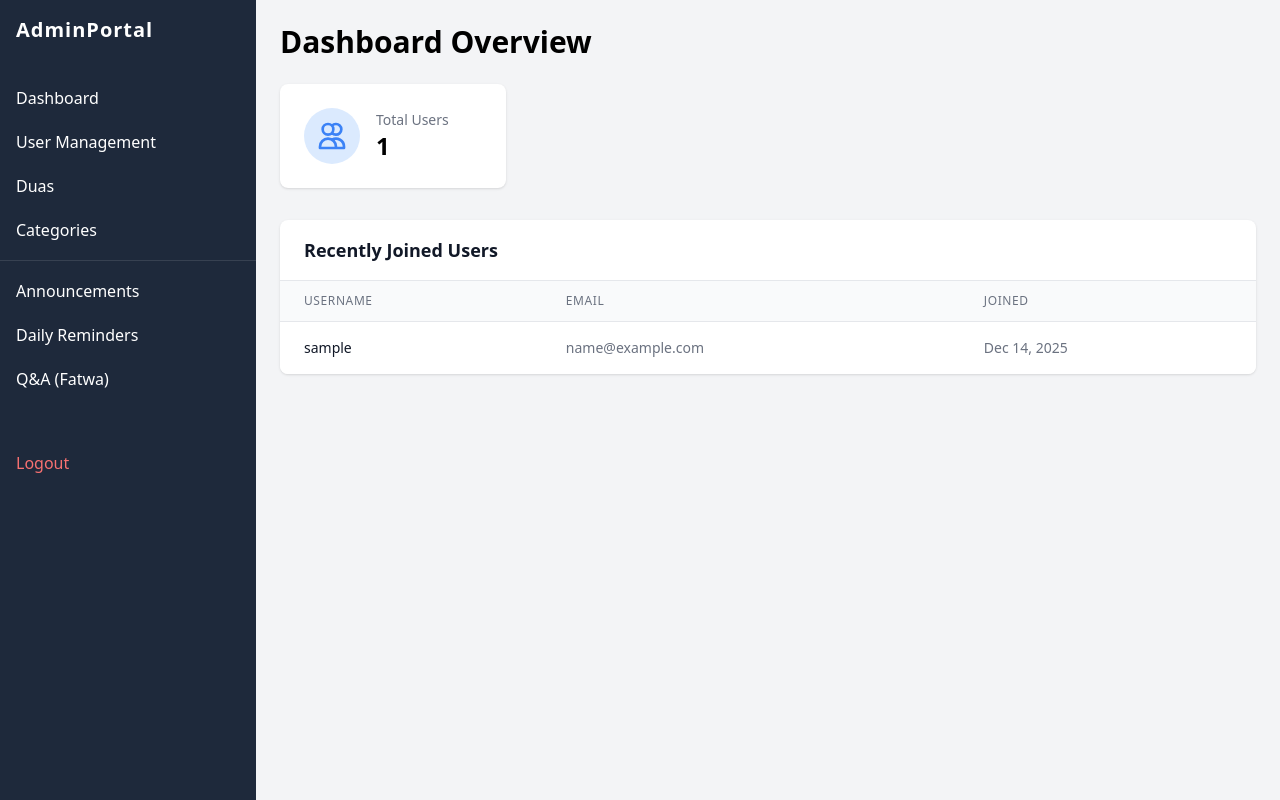
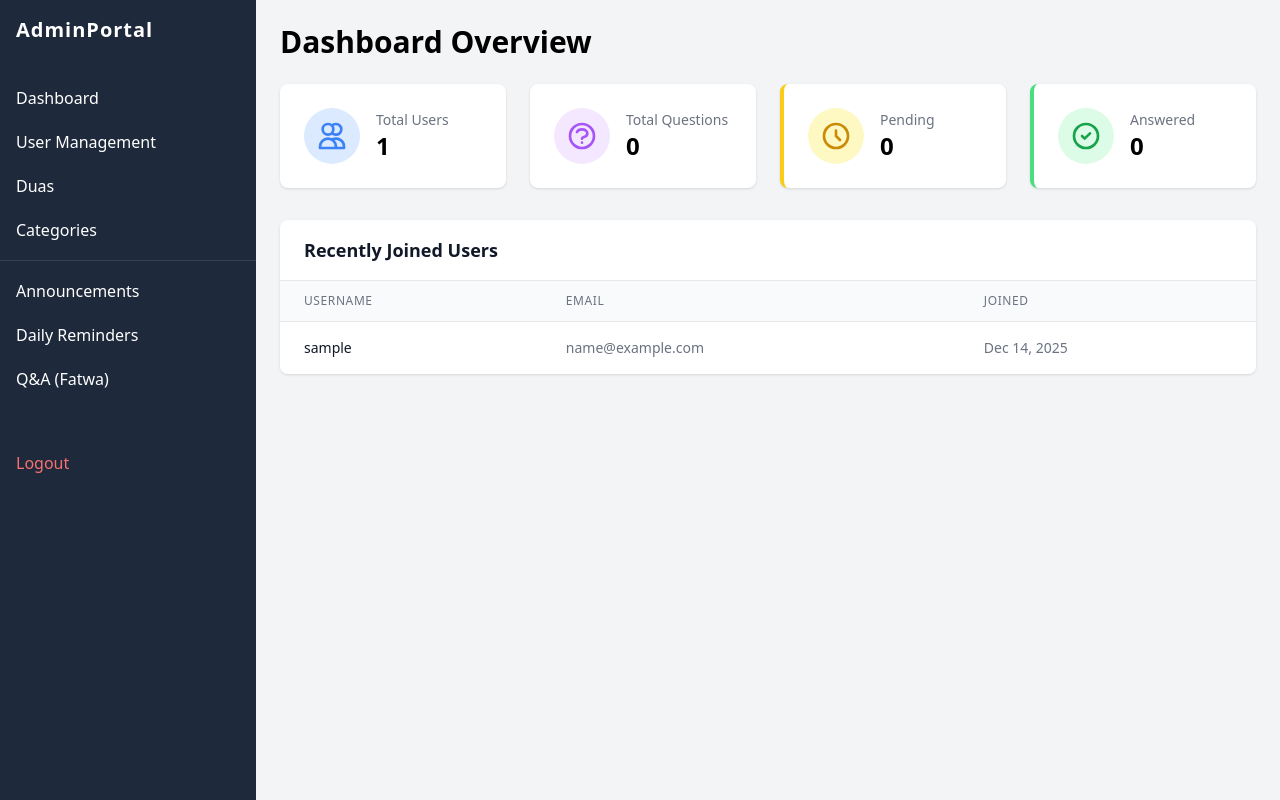
Before and after one commit to ibrahzuma/emuslimBackend, a Django app: page /dashboard/ in a window 1280 px wide. Run offline with Django 5.2, Linux system fonts and the light colour scheme; the visitor is signed in with stand-in values (Sample User, id 1); data comes from the database, SQL or seed files in the repository; data that the repository does not hold is empty; some libraries are stand-ins or nearby versions.

Commit message:
Add Q&A Stats to Dashboard Overview

```diff
--- a/dashboard/views.py
+++ b/dashboard/views.py
@@ -11,9 +11,15 @@ class DashboardHomeView(LoginRequiredMixin, AdminRequiredMixin, TemplateView):
     template_name = 'dashboard/index.html'
 
     def get_context_data(self, **kwargs):
+        from qna.models import Question
         context = super().get_context_data(**kwargs)
         context['total_users'] = User.objects.count()
         context['recent_users'] = User.objects.order_by('-date_joined')[:5]
+
+        # Q&A Stats
+        context['total_questions'] = Question.objects.count()
+        context['pending_questions'] = Question.objects.filter(status='PENDING').count()
+        context['answered_questions'] = Question.objects.filter(status='ANSWERED').count()
         return context
 
 class UserManagementView(LoginRequiredMixin, AdminRequiredMixin, ListView):
--- a/templates/dashboard/index.html
+++ b/templates/dashboard/index.html
@@ -18,6 +18,55 @@
                 <div class="ml-4">
                     <p class="text-gray-500 text-sm">Total Users</p>
                     <p class="text-2xl font-semibold">{{ total_users }}</p>
+                </div>
+            </div>
+        </div>
+
+        <!-- Total Questions -->
+        <div class="bg-white rounded-lg shadow p-6">
+            <div class="flex items-center">
+                <div class="p-3 rounded-full bg-purple-100 text-purple-500">
+                    <svg class="h-8 w-8" fill="none" stroke="currentColor" viewBox="0 0 24 24">
+                        <path stroke-linecap="round" stroke-linejoin="round" stroke-width="2"
+                            d="M8.228 9c.549-1.165 2.03-2 3.772-2 2.21 0 4 1.343 4 3 0 1.4-1.278 2.575-3.006 2.907-.542.104-.994.54-.994 1.093m0 3h.01M21 12a9 9 0 11-18 0 9 9 0 0118 0z">
+                        </path>
+                    </svg>
+                </div>
+                <div class="ml-4">
+                    <p class="text-gray-500 text-sm">Total Questions</p>
+                    <p class="text-2xl font-semibold">{{ total_questions }}</p>
+                </div>
+            </div>
+        </div>
+
+        <!-- Pending Questions -->
+        <div class="bg-white rounded-lg shadow p-6 border-l-4 border-yellow-400">
+            <div class="flex items-center">
+                <div class="p-3 rounded-full bg-yellow-100 text-yellow-600">
+                    <svg class="h-8 w-8" fill="none" stroke="currentColor" viewBox="0 0 24 24">
+                        <path stroke-linecap="round" stroke-linejoin="round" stroke-width="2"
+                            d="M12 8v4l3 3m6-3a9 9 0 11-18 0 9 9 0 0118 0z"></path>
+                    </svg>
+                </div>
+                <div class="ml-4">
+                    <p class="text-gray-500 text-sm">Pending</p>
+                    <p class="text-2xl font-semibold">{{ pending_questions }}</p>
+                </div>
+            </div>
+        </div>
+
+        <!-- Answered Questions -->
+        <div class="bg-white rounded-lg shadow p-6 border-l-4 border-green-400">
+            <div class="flex items-center">
+                <div class="p-3 rounded-full bg-green-100 text-green-600">
+                    <svg class="h-8 w-8" fill="none" stroke="currentColor" viewBox="0 0 24 24">
+                        <path stroke-linecap="round" stroke-linejoin="round" stroke-width="2"
+                            d="M9 12l2 2 4-4m6 2a9 9 0 11-18 0 9 9 0 0118 0z"></path>
+                    </svg>
+                </div>
+                <div class="ml-4">
+                    <p class="text-gray-500 text-sm">Answered</p>
+                    <p class="text-2xl font-semibold">{{ answered_questions }}</p>
                 </div>
             </div>
         </div>
```
